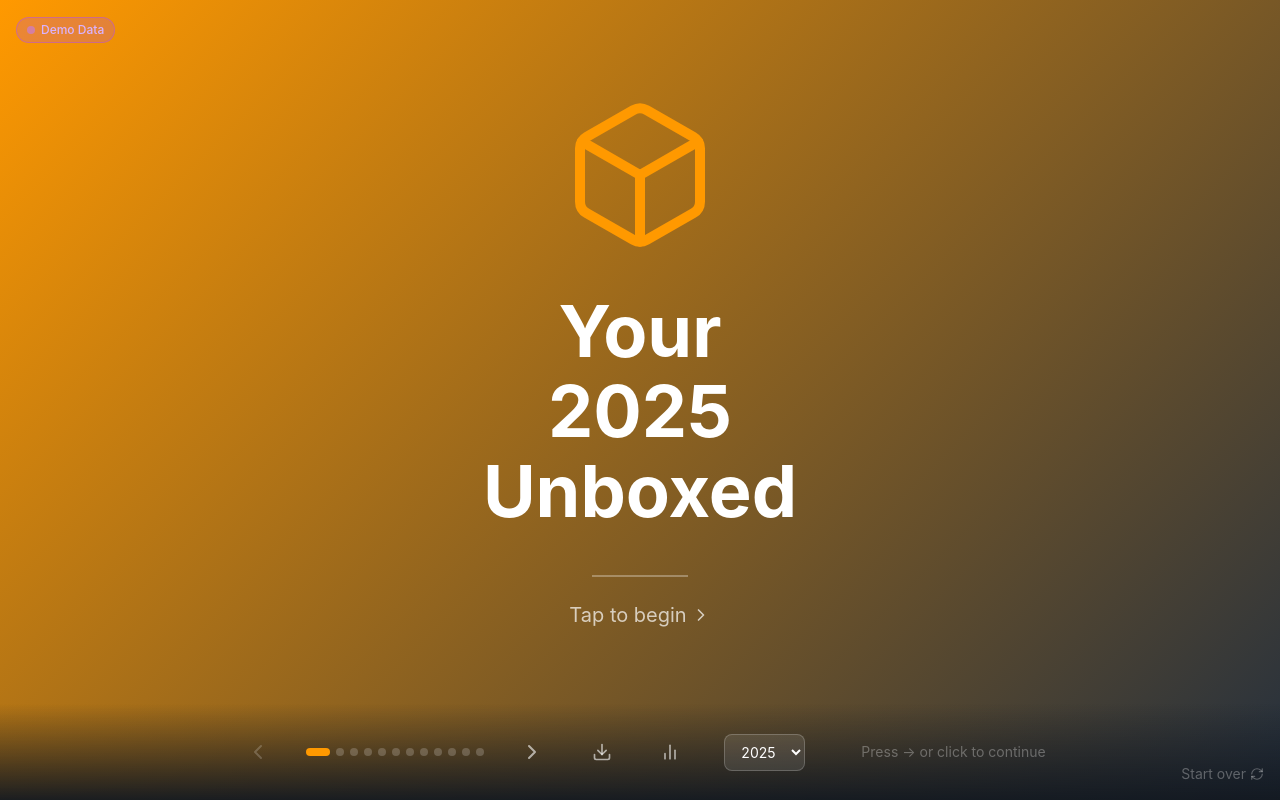
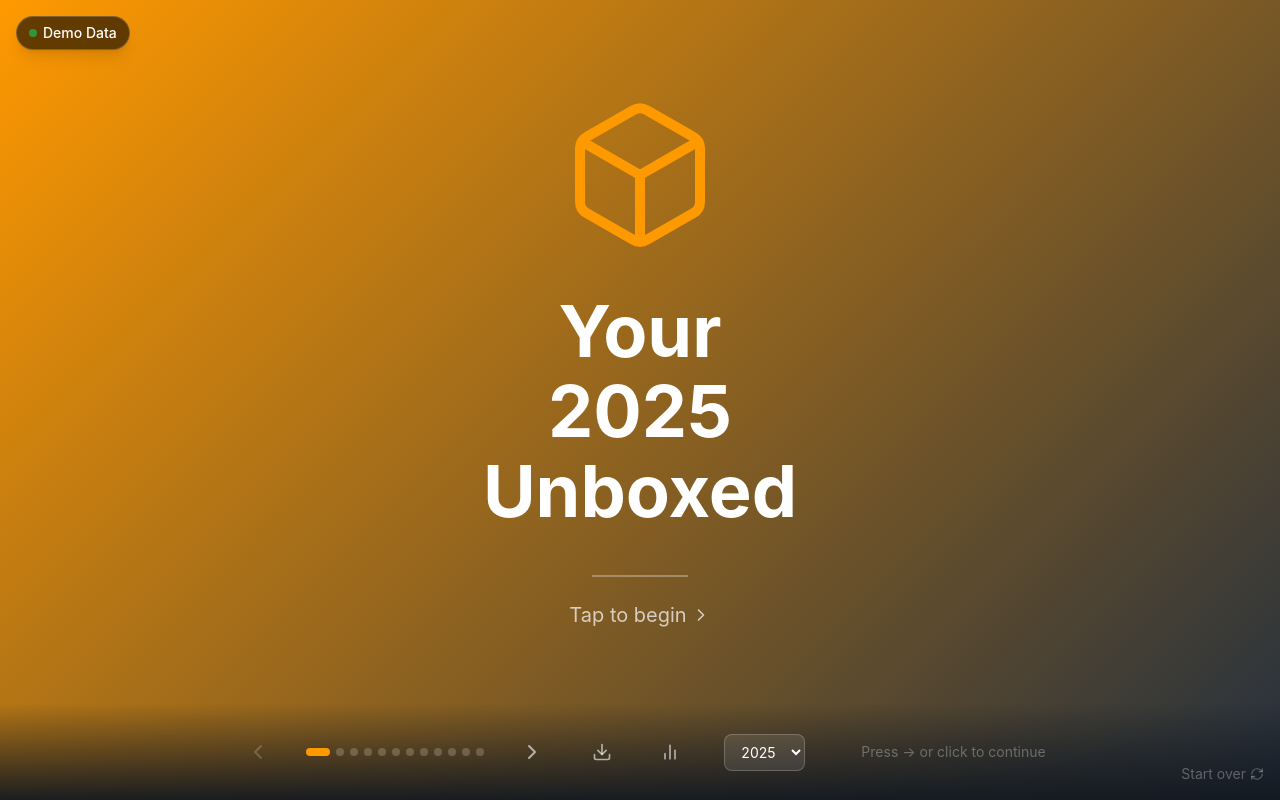
Before and after one commit to ajot/amazon-unboxed, a React (Vite) app: page / in a window 1280 px wide. Both pictures are taken after a click on the button "try with demo data". Built offline with nearby package versions, Linux system fonts and the light colour scheme.

Commit message:
Add demo mode badge component

```diff
--- a/src/components/DemoBadge.tsx
+++ b/src/components/DemoBadge.tsx
@@ -9,9 +9,9 @@ export function DemoBadge({ className = '' }: DemoBadgeProps) {
     <motion.div
       initial={{ opacity: 0, scale: 0.9 }}
       animate={{ opacity: 1, scale: 1 }}
-      className={`inline-flex items-center gap-1.5 px-2.5 py-1 bg-purple-500/20 border border-purple-500/40 rounded-full text-purple-300 text-xs font-medium ${className}`}
+      className={`inline-flex items-center gap-1.5 px-3 py-1.5 bg-black/60 backdrop-blur-sm border border-white/20 rounded-full text-white text-sm font-medium shadow-lg ${className}`}
     >
-      <span className="w-2 h-2 bg-purple-400 rounded-full animate-pulse" />
+      <span className="w-2 h-2 bg-green-400 rounded-full animate-pulse" />
       Demo Data
     </motion.div>
   );
```
